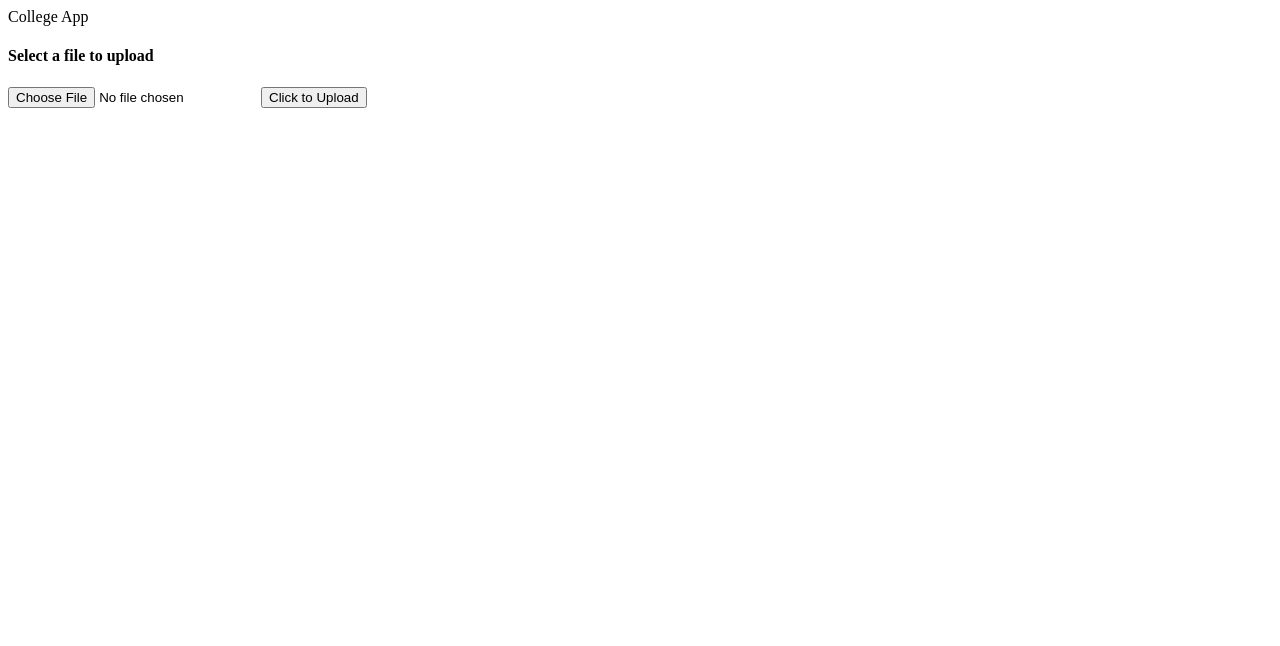
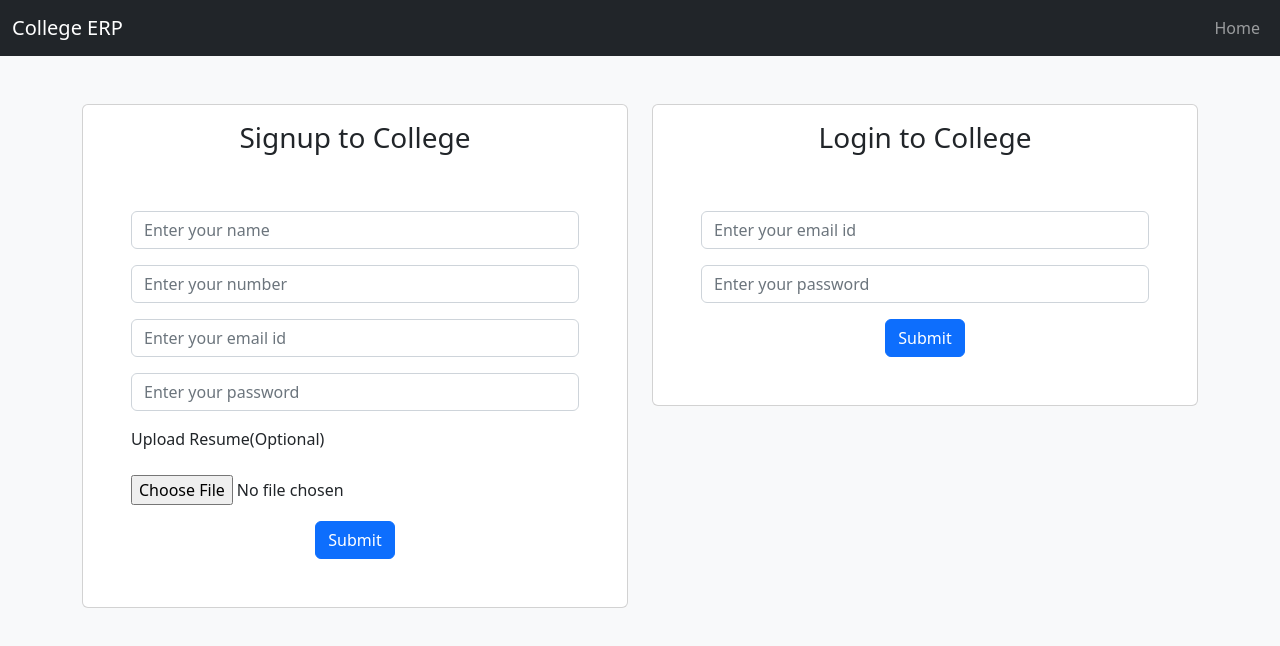
Before and after one commit to voltShavika/college_erp, a React (Create React App) app in the folder client/: page / in a window 1280 px wide. Shown: the top 646 px of the page. Built offline with nearby package versions, Linux system fonts and the light colour scheme.

Commit message:
File upload and form validations working for Login and Signup

```diff
--- a/client/package.json
+++ b/client/package.json
@@ -6,7 +6,9 @@
     "@testing-library/jest-dom": "^5.16.5",
     "@testing-library/react": "^13.4.0",
     "@testing-library/user-event": "^13.5.0",
+    "antd": "^5.0.5",
     "axios": "^1.2.1",
+    "bootstrap": "^5.2.3",
     "react": "^18.2.0",
     "react-dom": "^18.2.0",
     "react-scripts": "5.0.1",
--- a/client/src/App.js
+++ b/client/src/App.js
@@ -1,11 +1,31 @@
-import FileUploadComponent from "./components/FileUploadComponent";
+import Login from "./components/Login";
+import Navbar from "./components/Navbar";
+import Signup from "./components/Signup";
 
 function App() {
   return (
-    <div>
-      College App
-      <FileUploadComponent/>
-    </div>
+    <>
+      <Navbar/>
+      <div className="container-fluid bg-light" style={{height: "100vh"}}>
+        <div className="container">
+          <div className="row pt-5">
+            <div className="col-md-6">
+              <div className="card">
+                <Signup/>
+              </div>
+            </div>
+            <div className="col-md-6">
+              <div className="card">
+                <Login/>
+              </div>
+            </div>
+          </div>
+
+        </div>
+
+      </div>
+    </>
+
   );
 }
 
--- a/client/src/components/FileUploadComponent.js
+++ /dev/null
@@ -1,40 +0,0 @@
-import React, { useState } from 'react'
-import axios from 'axios'
-
-export default function FileUploadComponent() {
-
-  const [profileImage, setProfileImage] = useState("");
-
-
-  const handleChange = (e) => {
-    console.log(e.target);
-    setProfileImage(e.target.files[0])
-  }
-
-  const handleSubmit = (e) => {
-    console.log("hi");
-    e.preventDefault();
-    const formData = new FormData();
-    formData.append('profileImg', profileImage);
-    formData.append('name', "Laptop");
-    formData.append('email', "Laptp@gmail.com");
-    formData.append('password', "Test@123");
-    formData.append('number', "98989898");
-    axios.post("http://localhost:8000/api/signup", formData, {}).then(res => {
-      console.log(res)
-    }).catch(e => {
-      console.log(e);
-    })
-  }
-
-  return (
-    <div>
-        <h4>Select a file to upload</h4>
-        <form onSubmit={handleSubmit}>
-            <input type="file" onChange={handleChange}></input>
-            <button type='submit'>Click to Upload</button>
-        </form>
-    </div>
-
-  )
-}
--- /dev/null
+++ b/client/src/components/Login.js
@@ -0,0 +1,98 @@
+import React, { useRef, useState } from 'react'
+import axios from 'axios'
+
+const validateFormFields = (iEmail, iPass) => {
+    const errors = [];
+
+    if(iEmail.indexOf("@") == -1){
+      errors.push("Email should be valid");
+    }
+    if(iPass.length < 1){
+      errors.push("Password cannot be blank");
+    }
+    return errors;
+  }
+
+export default function Login() {
+    const [errors, setErrors] = useState([]);
+    const [loading, setLoading] = useState(false);
+
+    const emailRef = useRef();
+    const passRef = useRef();
+
+    const handleSubmit = (e) => {
+        e.preventDefault();
+        const iEmail = emailRef.current.value;
+        const iPass = passRef.current.value;
+        const formErrors = validateFormFields(iEmail, iPass)
+        if(formErrors.length <= 0){
+            setLoading(false);
+            axios.post("http://localhost:8000/api/login", {
+                email: iEmail,
+                password: iPass
+            }).then((res) => {
+                if(res.data.code == 1){
+                    alert("YAYYYAYA");
+                    setErrors([]);
+                }
+                else{
+                    formErrors.push(res.data.msg);
+                    setErrors([...formErrors])
+                }
+                setLoading(false);
+            }).catch((e) => {
+                formErrors.push("Something went wrong. Try again later");
+                setErrors([...formErrors])
+                setLoading(false);
+            })
+        }
+        else{
+            setErrors([...formErrors])
+        }
+
+    }
+
+    return (
+    <div>
+        <div className='text-center'>
+            <h3 className='mt-3'>Login to College</h3>
+        </div>
+        <div className='p-5'>
+            {
+            errors.length > 0 &&
+            <div className='alert alert-danger'>
+                <ul>
+                {
+                    errors.map((error, i) => <li key={i}>{error}</li>)
+                }
+                </ul>
+            </div>
+            }
+
+            {
+                loading &&
+                <div className='text-center'>
+                    <div class="spinner-border text-primary" role="status">
+                    <span class="visually-hidden">Loading...</span>
+                    </div>
+                    <br/><br/>
+                </div>
+
+            }
+
+            <form onSubmit={handleSubmit}>
+                <div className="mb-3">
+                    <input ref={emailRef}  type="email" className="form-control" placeholder='Enter your email id'  />
+                </div>
+
+                <div className="mb-3">
+                    <input ref={passRef}  type="password" className="form-control" placeholder='Enter your password' />
+                </div>
+                <div className='text-center'>
+                    <button type="submit" className="btn btn-primary">Submit</button>
+                </div>
+            </form>
+        </div>
+    </div>
+    )
+}
--- /dev/null
+++ b/client/src/components/Navbar.js
@@ -0,0 +1,21 @@
+import React from 'react'
+
+export default function Navbar() {
+  return (
+    <nav className="navbar navbar-expand-lg navbar-dark bg-dark">
+        <div className="container-fluid">
+            <a className="navbar-brand" href="#">College ERP</a>
+            <button className="navbar-toggler" type="button" data-bs-toggle="collapse" data-bs-target="#navbarNav" aria-controls="navbarNav" aria-expanded="false" aria-label="Toggle navigation">
+            <span className="navbar-toggler-icon"></span>
+            </button>
+            <div className="collapse navbar-collapse justify-content-end" id="navbarNav">
+            <ul className="navbar-nav">
+                <li className="nav-item">
+                    <a className="nav-link" aria-current="page" href="#">Home</a>
+                </li>
+            </ul>
+            </div>
+        </div>
+    </nav>
+  )
+}
--- /dev/null
+++ b/client/src/components/Signup.js
@@ -0,0 +1,128 @@
+import React, { useRef, useState } from 'react'
+import axios from 'axios'
+
+const validateFormFields = (iName, iEmail, iNumber, iPass) => {
+  const errors = [];
+  if(iName.length < 1){
+    errors.push("Name cannot be empty");
+  }
+  if(iEmail.indexOf("@") == -1){
+    errors.push("Email should be valid");
+  }
+  if(iNumber.length != 10){
+    errors.push("Number should be 10 Digit");
+  }
+  if(iPass.length < 8){
+    errors.push("Password should be minimum 8 characters");
+  }
+  return errors;
+}
+
+export default function Signup() {
+
+  const [errors, setErrors] = useState([]);
+  const [resumeFile, setResumeFile] = useState("");
+  const [loading, setLoading] = useState(false);
+
+  const nameRef = useRef();
+  const emailRef = useRef();
+  const numberRef = useRef();
+  const passRef = useRef();
+
+  const handleChange = (e) => {
+    setResumeFile(e.target.files[0])
+  }
+
+  const handleSubmit = (e) => {
+    e.preventDefault();
+    const iName = nameRef.current.value;
+    const iEmail = emailRef.current.value;
+    const iNumber = numberRef.current.value;
+    const iPass = passRef.current.value;
+    const formErrors = validateFormFields(iName, iEmail, iNumber, iPass)
+    if(formErrors.length <= 0){
+      setLoading(true);
+      const formData = new FormData();
+      formData.append('resumeFile', resumeFile);
+      formData.append('name', iName);
+      formData.append('email', iEmail);
+      formData.append('password', iPass);
+      formData.append('number', iNumber);
+      axios.post("http://localhost:8000/api/signup", formData, {}).then(res => {
+        if(res.data.code == 1){
+          alert("YAYAYAY User Created")
+          console.log(res.data.data);
+        }
+        else{
+          formErrors.push(res.data.msg);
+          setErrors([...formErrors]);
+        }
+        setLoading(false);
+      }).catch(e => {
+        formErrors.push("Something went wrong. Try again later");
+          setErrors([...formErrors]);
+          setLoading(false);
+      })
+    }
+    else{
+      setErrors([...formErrors])
+    }
+
+  }
+
+  return (
+    <div>
+      <div className='text-center'>
+        <h3 className='mt-3'>Signup to College</h3>
+      </div>
+      <div className='p-5'>
+        {
+          errors.length > 0 &&
+          <div className='alert alert-danger'>
+            <ul>
+              {
+                errors.map((error, i) => <li key={i}>{error}</li>)
+              }
+            </ul>
+          </div>
+        }
+
+        {
+          loading &&
+          <div className='text-center'>
+            <div class="spinner-border text-primary" role="status">
+              <span class="visually-hidden">Loading...</span>
+            </div>
+            <br/><br/>
+          </div>
+
+        }
+
+        <form onSubmit={handleSubmit}>
+          <div className="mb-3">
+            <input ref={nameRef} type="text" className="form-control" placeholder='Enter your name'  />
+          </div>
+          <div className="mb-3">
+            <input ref={numberRef}  type="text" className="form-control" placeholder='Enter your number' />
+          </div>
+          <div className="mb-3">
+            <input ref={emailRef}  type="email" className="form-control" placeholder='Enter your email id'  />
+          </div>
+
+          <div className="mb-3">
+            <input ref={passRef}  type="password" className="form-control" placeholder='Enter your password' />
+          </div>
+          <div className="mb-3">
+            <label>Upload Resume(Optional)</label>
+            <br/><br/>
+            <input type="file" onChange={handleChange} placeholder="Select Your Resume" accept="application/pdf"/>
+          </div>
+          <div className='text-center'>
+            <button type="submit" className="btn btn-primary">Submit</button>
+          </div>
+        </form>
+      </div>
+    </div>
+
+  )
+}
--- a/client/src/index.js
+++ b/client/src/index.js
@@ -2,6 +2,8 @@ import React from 'react';
 import ReactDOM from 'react-dom/client';
 import App from './App';
 
+import 'bootstrap/dist/css/bootstrap.min.css';
+import 'bootstrap/dist/js/bootstrap.bundle.min';
 
 const root = ReactDOM.createRoot(document.getElementById('root'));
 root.render(
```
Also changed, not shown: 2 other files (tests, documents, lock files or other folders).
